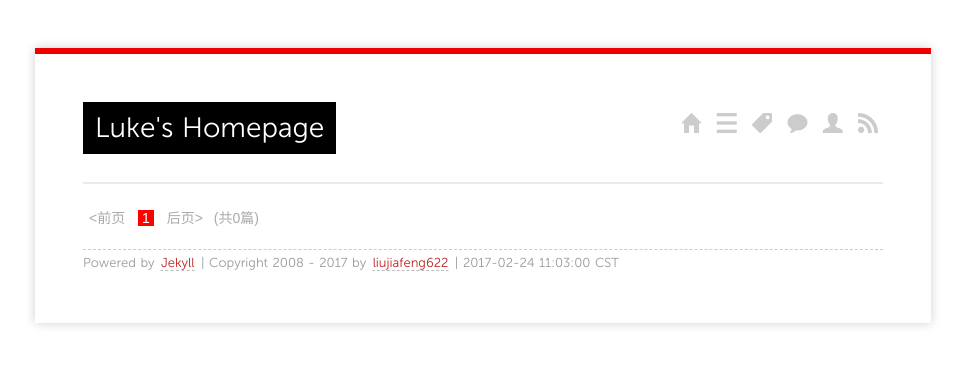
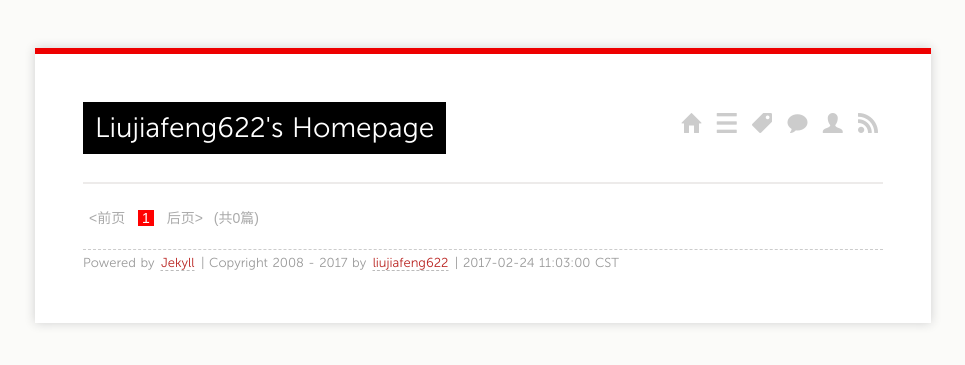
Before and after one commit to liujiafeng622/liujiafeng622, a Jekyll site: the page built from index.html, in a window 1280 px wide. Shown: the top 365 px of the page, without its empty margins (157-1122 px from the left). Built offline with Jekyll 4.4.1, drawn with Linux system fonts in a browser that asks for light colours; the list of posts is cut into pages by our own code.

Commit message:
modify some personal info

```diff
--- a/index.html
+++ b/index.html
@@ -1,5 +1,5 @@
 ---
-title: Luke's Homepage
+title: Liujiafeng622's Homepage
 layout: page
 ---
 
--- a/media/css/screen.css
+++ b/media/css/screen.css
@@ -63,7 +63,7 @@ body{
     margin-right:auto;
     font-family:MuseoSans,Trebuchet,"Trebuchet MS",Tahoma,"Lucida Grande","Lucida Sans Unicode","Hiragino Sans GB","Hiragino Sans GB W3","Microsoft YaHei",Verdana,sans-serif;
     color:#000000;
-    background-color:#ffffff;
+    background-color:#fbfbf9;
     word-wrap: break-word;
     word-break: normal;
 }
```
